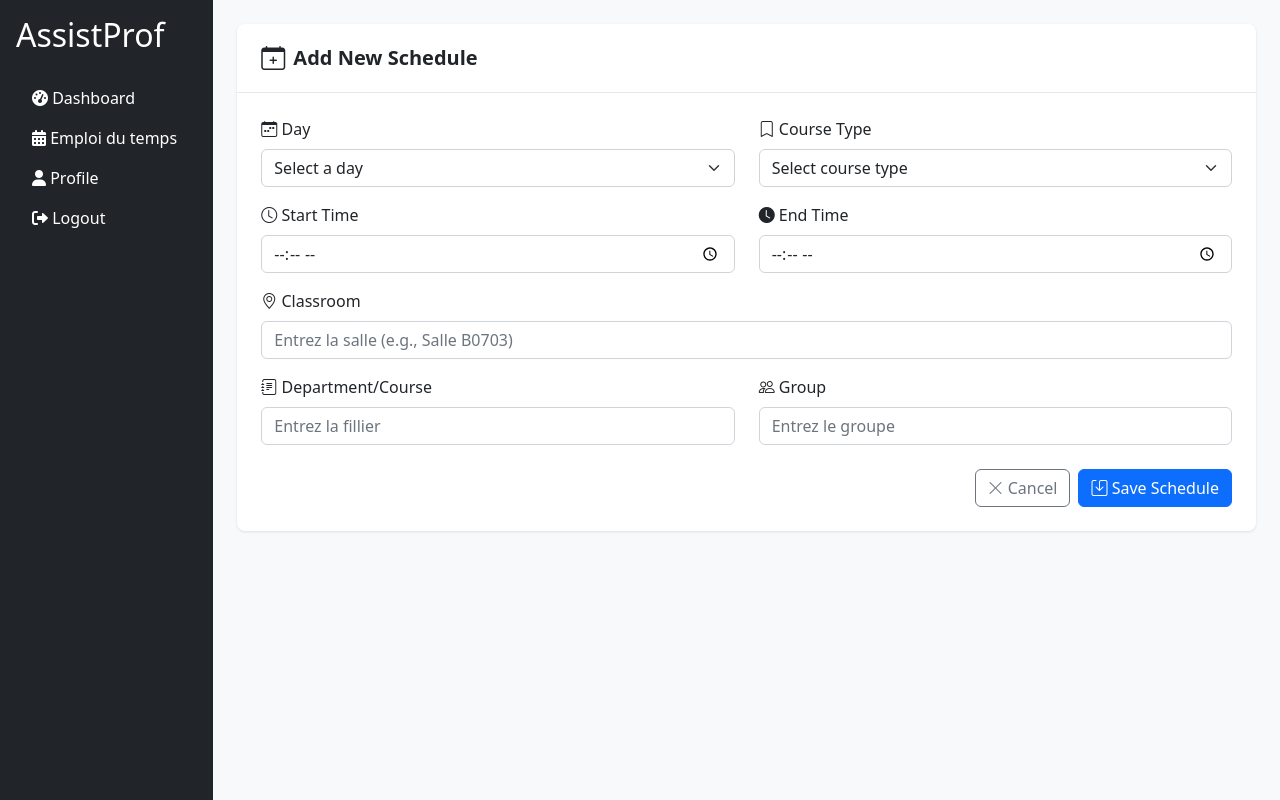
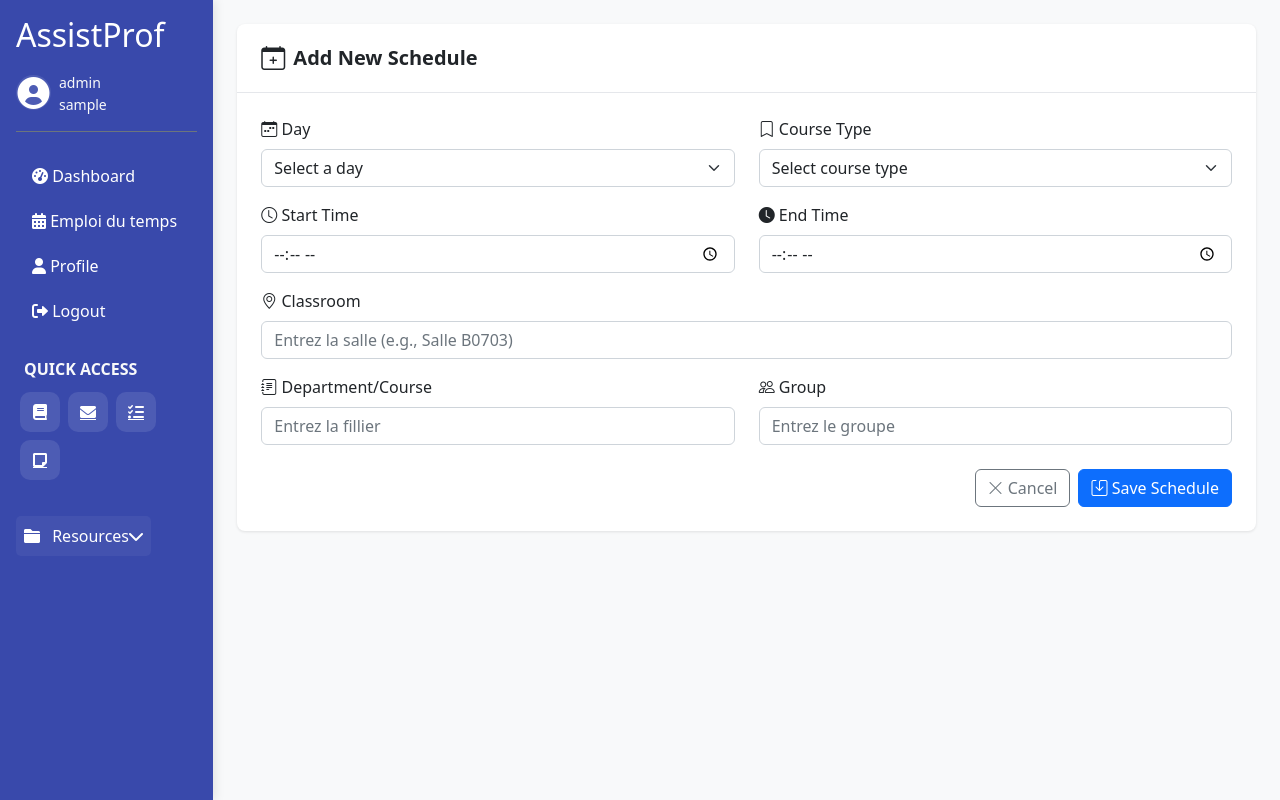
Before and after one commit to DrPower01/AssistProf, a Flask app: page /add_schedule in a window 1280 px wide. Run offline with Flask 3, Linux system fonts and the light colour scheme; the visitor is signed in with stand-in values (Sample User, id 1); some libraries are stand-ins or nearby versions.

Commit message:
Changes to be committed: 	modified:   routes.py 	modified:   templates/base.html

```diff
--- a/routes.py
+++ b/routes.py
@@ -80,7 +80,9 @@
         if enseignant and check_password_hash(enseignant.Mot_de_Passe, password):
             if enseignant.verified:
                 session['user_id'] = enseignant.ID_EN
-                session['user_name'] = enseignant.Nom_EN
+                session['user_name'] = f"{enseignant.Prenom_EN} {enseignant.Nom_EN}"
+                # Store user role if available, otherwise use a default
+                session['user_role'] = enseignant.role if hasattr(enseignant, 'role') else "Professor"
                 return redirect(url_for('dashboard'))
             else:
                 flash('Veuillez vérifier votre email avant de vous connecter.', 'warning')
--- a/templates/base.html
+++ b/templates/base.html
@@ -8,13 +8,32 @@
     <link rel="stylesheet" href="https://cdnjs.cloudflare.com/ajax/libs/font-awesome/6.0.0-beta3/css/all.min.css">
     <link rel="stylesheet" href="https://fonts.googleapis.com/css2?family=Roboto+Flex:wght@400;700&display=swap">
     <link rel="stylesheet" href="{{ url_for('static', filename='css/styles.css') }}">
+    <style>
+        .bg-primary-dark {
+            background-color: #3949ab; /* Deep indigo color */
+        }
+    </style>
 </head>
 <body>
     <div class="container-fluid vh-100">
         <div class="row h-100">
             <!-- Sidebar -->
-            <div class="col-md-2 bg-dark text-white d-flex flex-column align-items-start p-3">
-                <h2 class="mb-4">AssistProf</h2>
+            <div class="col-md-2 bg-primary-dark text-white d-flex flex-column align-items-start p-3">
+                <h2 class="mb-3">AssistProf</h2>
+
+                <!-- User Profile at the top - Now using dynamic user data -->
+                <div class="w-100 mb-4 pb-3 border-bottom border-secondary">
+                    <div class="d-flex align-items-center">
+                        <div class="avatar-sm mr-2">
+                            <i class="fas fa-user-circle fa-2x"></i>
+                        </div>
+                        <div>
+                            <small class="text-light">{{ session.get('user_role', 'Professor') }}</small>
+                            <small class="d-block text-light">{{ session.get('user_name', 'Guest') }}</small>
+                        </div>
+                    </div>
+                </div>
+
                 <ul class="nav flex-column">
                     <li class="nav-item">
                         <a class="nav-link text-white" href="/dashboard">
@@ -37,6 +56,48 @@
                         </a>
                     </li>
                 </ul>
+
+                <!-- Quick Access Tools -->
+                <div class="mt-4 mb-3">
+                    <h6 class="text-uppercase text-light font-weight-bold pl-2">Quick Access</h6>
+                    <div class="d-flex flex-wrap mt-2">
+                        <a href="/new-course" class="quick-tool-btn m-1" title="Create New Course">
+                            <i class="fas fa-book"></i>
+                        </a>
+                        <a href="/messages" class="quick-tool-btn m-1" title="Messages">
+                            <i class="fas fa-envelope"></i>
+                        </a>
+                        <a href="/tasks" class="quick-tool-btn m-1" title="Tasks">
+                            <i class="fas fa-tasks"></i>
+                        </a>
+                        <a href="/notes" class="quick-tool-btn m-1" title="Notes">
+                            <i class="fas fa-sticky-note"></i>
+                        </a>
+                    </div>
+                </div>
+
+                <!-- Collapsible Resources Section -->
+                <div class="mt-3">
+                    <p class="collapsible-header" data-toggle="collapse" data-target="#resourcesCollapse">
+                        <i class="fas fa-folder mr-2"></i> Resources
+                        <i class="fas fa-chevron-down float-right mt-1"></i>
+                    </p>
+                    <div class="collapse" id="resourcesCollapse">
+                        <div class="pl-3 small">
+                            <a href="/resources/documents" class="d-block mb-2 text-light">
+                                <i class="fas fa-file-alt mr-2"></i> Documents
+                            </a>
+                            <a href="/resources/links" class="d-block mb-2 text-light">
+                                <i class="fas fa-link mr-2"></i> Useful Links
+                            </a>
+                            <a href="/resources/templates" class="d-block mb-2 text-light">
+                                <i class="fas fa-file-code mr-2"></i> Templates
+                            </a>
+                        </div>
+                    </div>
+                </div>
+
+                <!-- Remove the sidebar footer with user info that was here before -->
             </div>
             <!-- Main content -->
             <div class="col-md-10">
@@ -48,5 +109,63 @@
     <script src="https://cdn.jsdelivr.net/npm/@popperjs/core@2.9.2/dist/umd/popper.min.js"></script>
     <script src="https://stackpath.bootstrapcdn.com/bootstrap/4.5.2/js/bootstrap.min.js"></script>
     <script src="{{ url_for('static', filename='js/scripts.js') }}"></script>
+
+    <!-- Additional styles for the modern sidebar -->
+    <style>
+        .bg-primary-dark {
+            box-shadow: 2px 0 10px rgba(0,0,0,0.1);
+        }
+
+        .nav-link {
+            border-radius: 5px;
+            margin-bottom: 5px;
+            transition: all 0.3s;
+        }
+
+        .nav-link:hover {
+            background-color: rgba(255,255,255,0.1);
+            transform: translateX(3px);
+        }
+
+        .quick-tool-btn {
+            width: 40px;
+            height: 40px;
+            background-color: rgba(255,255,255,0.1);
+            border-radius: 10px;
+            display: flex;
+            align-items: center;
+            justify-content: center;
+            color: white;
+            transition: all 0.3s;
+        }
+
+        .quick-tool-btn:hover {
+            background-color: rgba(255,255,255,0.2);
+            color: white;
+            transform: scale(1.05);
+        }
+
+        .collapsible-header {
+            cursor: pointer;
+            color: white;
+            padding: 8px;
+            border-radius: 5px;
+            background-color: rgba(255,255,255,0.05);
+        }
+
+        .collapsible-header:hover {
+            background-color: rgba(255,255,255,0.1);
+        }
+
+        .avatar-sm {
+            width: 35px;
+            height: 35px;
+            display: flex;
+            align-items: center;
+            justify-content: center;
+            border-radius: 50%;
+            background-color: rgba(255,255,255,0.1);
+        }
+    </style>
 </body>
 </html>
```
